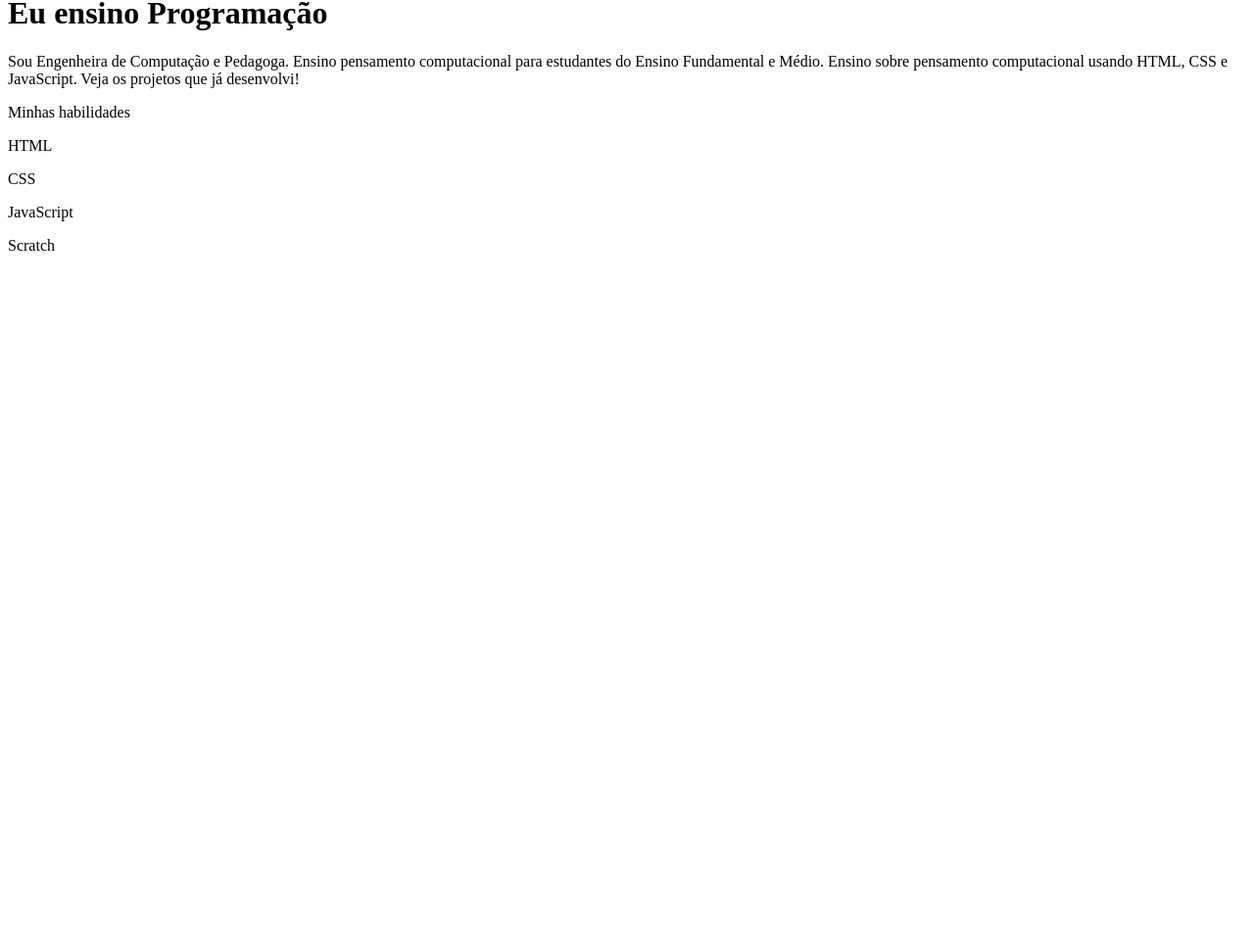
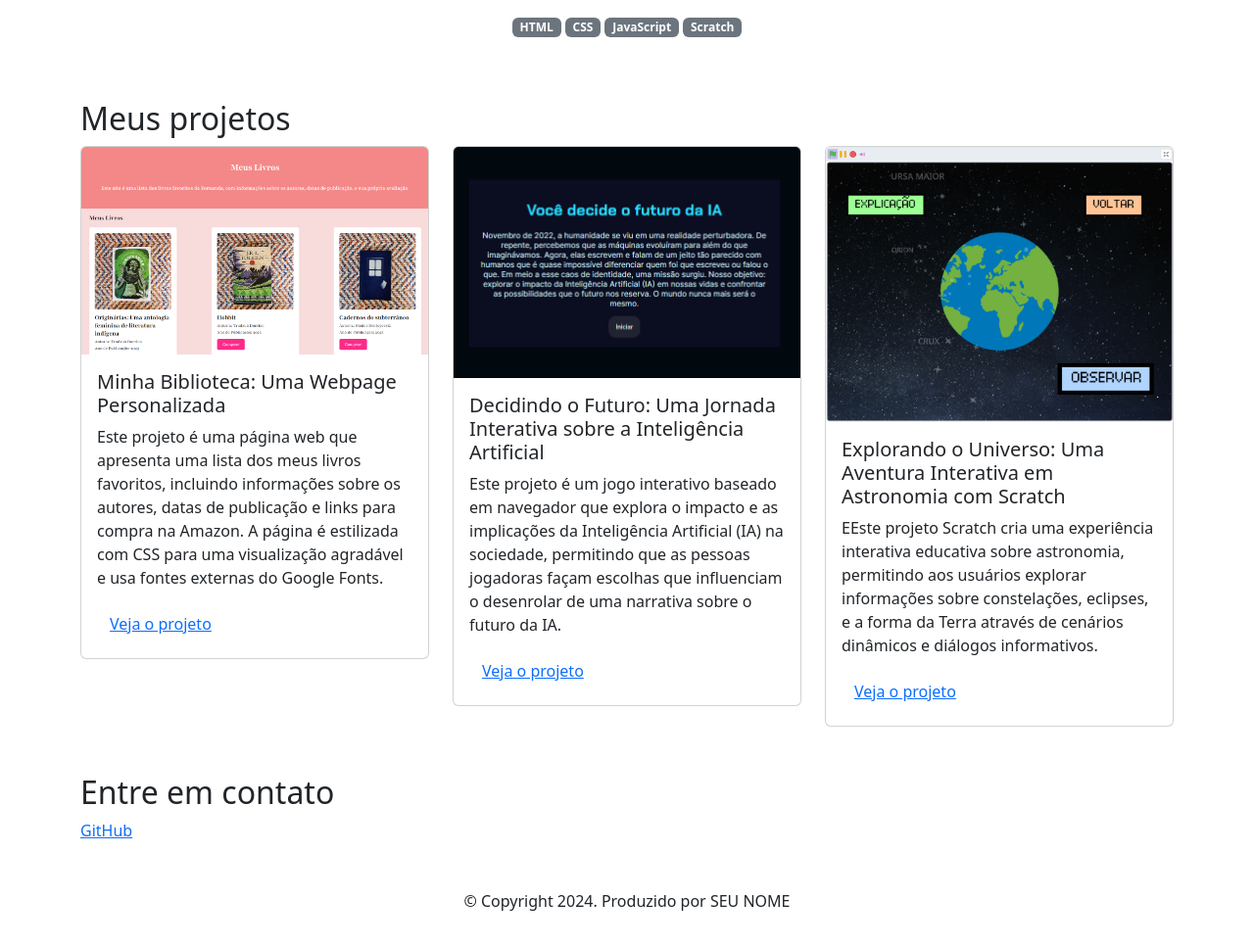
Before and after one commit to jaqueliAp/pjf, a plain HTML site: page index.html in a window 1280 px wide. Shown: the part 342-1310 px from the top of the page at 98% size. Before the commit the page ends 800 px from the top, so only its background shows below. Drawn offline with nearby package versions, Linux system fonts and the light colour scheme.

Commit message:
Add files via upload

```diff
--- a/index.html
+++ b/index.html
@@ -1,34 +1,89 @@
 <!DOCTYPE html>
 <html lang="pt-br">
+
 <head>
-    <meta charset="UTF-8" />
-    <meta name="viewport" content="width=device-width, initial-scale=1.0" />
-    <link rel="stylesheet" href="style.css" />
+    <meta charset="UTF-8">
+    <meta name="viewport" content="width=device-width, initial-scale=1.0">
+    <link href="https://cdn.jsdelivr.net/npm/bootstrap@5.3.2/dist/css/bootstrap.min.css" rel="stylesheet">
+    <link rel="stylesheet" href="style.css">
     <title>Meu portfólio</title>
 </head>
+
 <body>
-    <body>
-        <header class="container">
-        <img src="img/avatar-perfil.png" alt="avatar da Fernanda" srcset="" />
-        <p>Eu sou Fernanda_</p>
+    <header class="container text-center">
+        <img src="img/avatar-perfil.png" alt="avatar da Fernanda" class="rounded-circle" width="150" height="150" srcset="">
+        <p class="lead">Eu sou Fernanda_</p>
         <h1>Eu ensino Programação</h1>
-        <p>
-          Sou Engenheira de Computação e Pedagoga. Ensino pensamento computacional
-          para estudantes do Ensino Fundamental e Médio. Ensino sobre pensamento
-          computacional usando HTML, CSS e JavaScript. Veja os projetos que já
-          desenvolvi!
-        </p>
-        <body>
-            <!-- código omitido -->
+        <p>Sou Engenheira de Computação e Pedagoga. Ensino pensamento computacional para estudantes do Ensino
+            Fundamental e Médio. Ensino sobre pensamento computacional usando HTML, CSS e JavaScript. Veja os projetos
+            que já desenvolvi!</p>
         <p>Minhas habilidades</p>
         <div>
-              <p>HTML</p>
-              <p>CSS</p>
-              <p>JavaScript</p>
-              <p>Scratch</p>
+          <p class="badge bg-secondary">HTML</p>
+          <p class="badge bg-secondary">CSS</p>
+          <p class="badge bg-secondary">JavaScript</p>
+          <p class="badge bg-secondary">Scratch</p>
         </div>
     </header>
+    <main class="container mt-5">
+      <h2>Meus projetos</h2>
+      <div class="row">
+        <!-- Projeto 1 -->
+        <div class="col-md-4">
+          <div class="card">
+            <img src="img/projeto-1.png" class="card-img-top" alt="Imagem do projeto de biblioteca virtual" />
+            <div class="card-body">
+              <h5 class="card-title">Minha Biblioteca: Uma Webpage Personalizada</h5>
+              <p class="card-text">
+                Este projeto é uma página web que apresenta uma lista dos meus livros
+      favoritos, incluindo informações sobre os autores, datas de publicação e
+      links para compra na Amazon. A página é estilizada com CSS para uma
+      visualização agradável e usa fontes externas do Google Fonts.
+              </p>
+              <button type="button" class="btn btn-link">Veja o projeto</button>
+            </div>
+          </div>
+        </div>
+        <!-- Projeto 2 -->
+        <div class="col-md-4">
+          <div class="card">
+            <img src="img/projeto-2.png" class="card-img-top" alt="Imagem do projeto de biblioteca virtual">
+                    <div class="card-body">
+                        <h5 class="card-title">Decidindo o Futuro: Uma Jornada Interativa sobre a Inteligência
+                            Artificial</h5>
+                        <p class="card-text">Este projeto é um jogo interativo baseado em navegador que explora o
+                            impacto e as implicações da Inteligência Artificial (IA) na sociedade, permitindo que as
+                            pessoas jogadoras façam escolhas que influenciam o desenrolar de uma narrativa sobre o
+                            futuro da IA.</p>
+              <button type="button" class="btn btn-link">Veja o projeto</button>
+            </div>
+          </div>
+        </div>
+         <!-- Projeto 3 -->
+         <div class="col-md-4">
+          <div class="card">
+            <img src="img/projeto-3.png" class="card-img-top" alt="Imagem do projeto de biblioteca virtual">
+            <div class="card-body">
+                <h5 class="card-title">Explorando o Universo: Uma Aventura Interativa em Astronomia com Scratch
+                </h5>
+                <p class="card-text">EEste projeto Scratch cria uma experiência interativa educativa sobre
+                    astronomia, permitindo aos usuários explorar informações sobre constelações, eclipses, e a
+                    forma da Terra através de cenários dinâmicos e diálogos informativos.
+                </p>
+              <button type="button" class="btn btn-link">Veja o projeto</button>
+            </div>
+          </div>
+        </div>
+      </div>
+    </main>
+    <footer class="container py-5">
+      <h2>Entre em contato</h2>
+      <div>
+        <a href="https://github.com/seunomedeusuário">GitHub</a>
+      </div>
+      <p class="my-5 text-center">© Copyright 2024. Produzido por SEU NOME</p>
+    </footer>
+    <script src="https://cdn.jsdelivr.net/npm/bootstrap@5.3.2/dist/js/bootstrap.bundle.min.js"></script>
 </body>
 
-    </body>
 </html>
```
Lines whose indentation alone changed are shown as unchanged.
